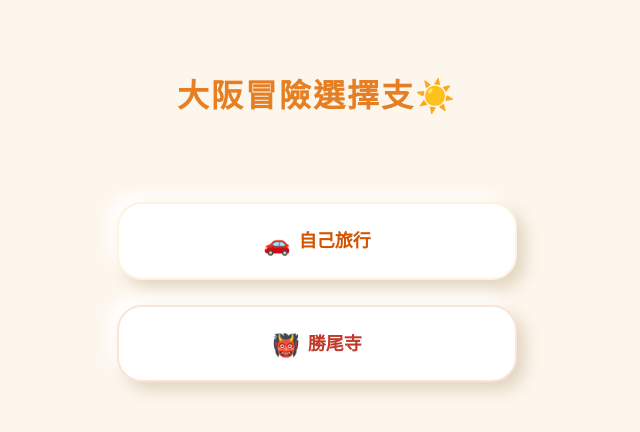
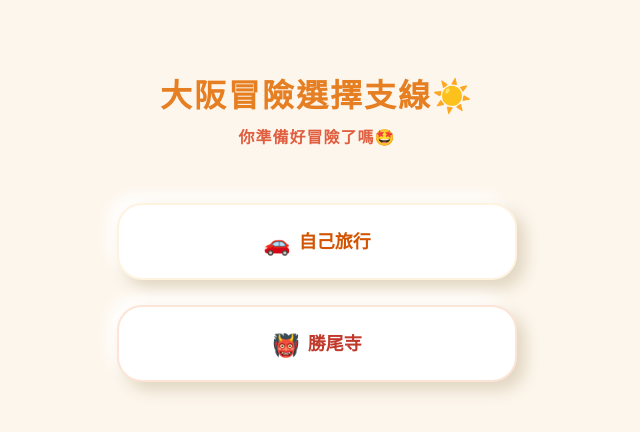
Before and after one commit to green44998/osaka-trip-final, a plain HTML site: page index.html in a window 1280 px wide. Shown: the whole page, without its empty margins (323-963 px from the left). Drawn offline with Linux system fonts and the light colour scheme.

Commit message:
Update index.html

```diff
--- a/index.html
+++ b/index.html
@@ -21,15 +21,27 @@
             align-items: center;
             min-height: 100vh;
         }
+        .title-container {
+            text-align: center;
+            margin-top: 50px;
+        }
         .title {
             color: #e67e22;
-            margin-top: 50px;
+            margin: 0;
             letter-spacing: 2px;
+        }
+        /* 新增的小字樣式 */
+        .subtitle {
+            color: #e15f41;
+            font-size: 16px;
+            font-weight: bold;
+            margin-top: 8px;
+            letter-spacing: 1px;
         }
         .button-container {
             width: 90%;
             max-width: 400px;
-            margin-top: 40px;
+            margin-top: 30px;
         }
         /* 立體好按的大按鈕 */
         .nav-btn {
@@ -62,7 +74,10 @@
 </head>
 <body>
 
-    <h1 class="title">大阪冒險選擇支☀️</h1>
+    <div class="title-container">
+        <h1 class="title">大阪冒險選擇支線☀️</h1>
+        <div class="subtitle">你準備好冒險了嗎🤩</div>
+    </div>
 
     <div class="button-container">
 
```
